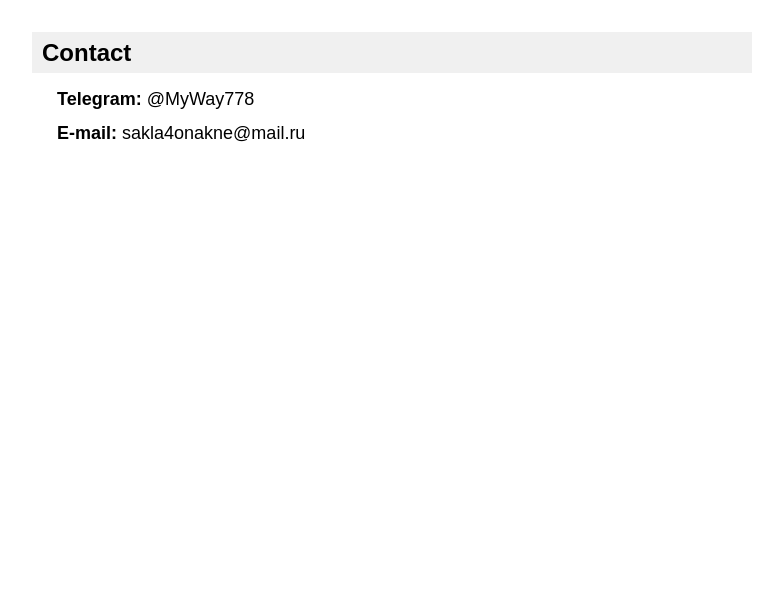
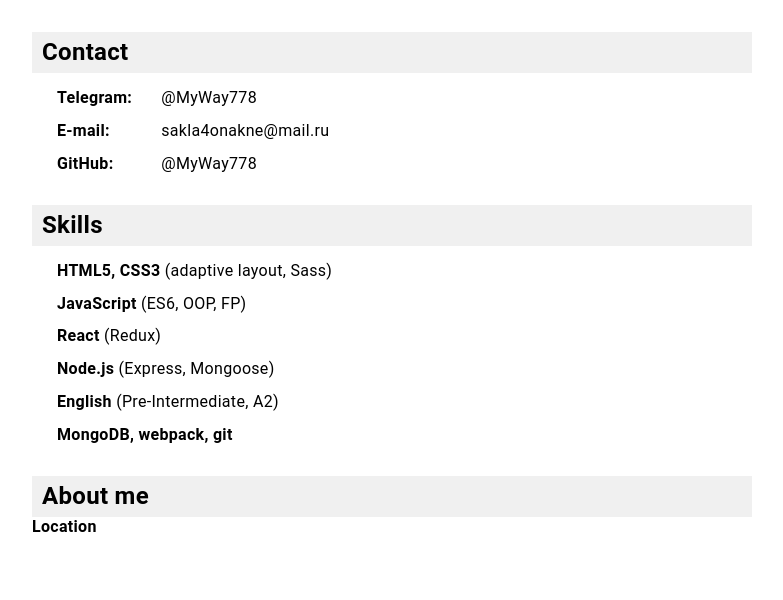
Before and after one commit to MyWay778/rsschool-cv, a plain HTML site: page index.html in a window 1280 px wide. Shown: the part 200-800 px from the top of the page, without its empty margins (248-1031 px from the left). Drawn offline with Linux system fonts and the light colour scheme.

Commit message:
feat: add contact and skills

```diff
--- a/index.html
+++ b/index.html
@@ -17,14 +17,29 @@
         <img class="photo" src="images/toCV.jpg" width="120" height="161" />
       </header>
       <main>
-        <section class="contact">
+        <section class="contact section_type1">
           <h2>Contact</h2>
           <ul>
-            <li><b>Telegram:</b> @MyWay778</li>
-            <li><b>E-mail:</b> sakla4onakne@mail.ru</li>
+            <li><span class="li-header">Telegram:</span> @MyWay778</li>
+            <li><span class="li-header">E-mail:</span> sakla4onakne@mail.ru</li>
+            <li><span class="li-header">GitHub:</span> @MyWay778</li>
           </ul>
         </section>
-        <section></section>
+        <section class="skills section_type1">
+          <h2>Skills</h2>
+          <ul>
+            <li><b>HTML5, CSS3</b> (adaptive layout, Sass)</li>
+            <li><b>JavaScript</b> (ES6, OOP, FP)</li>
+            <li><b>React</b> (Redux)</li>
+            <li><b>Node.js</b> (Express, Mongoose)</li>
+            <li><b>English</b> (Pre-Intermediate, A2)</li>
+            <li><b>MongoDB, webpack, git</b></li>
+          </ul>
+        </section>
+        <section class="skills section_type1">
+          <h2>About me</h2>
+          <h4>Location</h4>
+        </section>
       </main>
       <footer></footer>
     </div>
--- a/styles/styles.css
+++ b/styles/styles.css
@@ -4,7 +4,8 @@
   margin: 0;
 }
 body {
-  font: 18px/1.3 Arial, sans-serif;
+  font: 16px/1.3 Roboto, sans-serif;
+  letter-spacing: 0.3px;
 }
 h1 {
   font-size: 42px;
@@ -48,12 +49,31 @@ main {
   margin-top: 35px;
   clear: both;
 }
+.section_type1 {
+  margin-top: 30px;
+}
 
-.contact > ul {
+.section_type1 > ul {
+  list-style: none;
+  margin-top: 15px;
+  padding-left: 25px;
+}
+
+.section_type1 > ul li {
+  margin-top: 12px;
+}
+
+/* .contact > ul {
   list-style: none;
   margin-top: 15px;
   padding-left: 25px;
 }
 .contact > ul li {
   margin-top: 10px;
+} */
+
+.li-header {
+  display: inline-block;
+  font-weight: bold;
+  width: 100px;
 }
```
Also changed, not shown: images/toCV.jpg.
